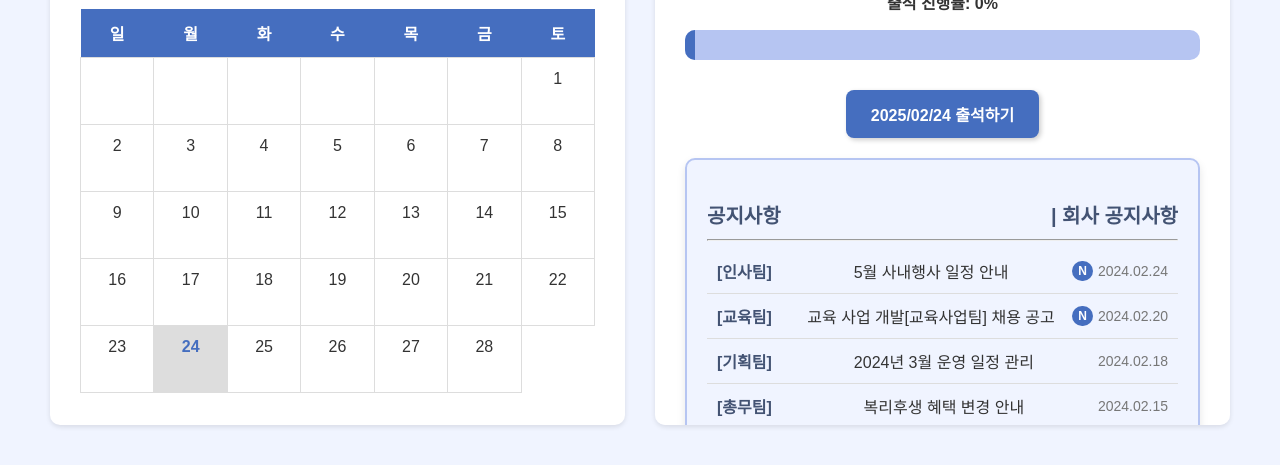
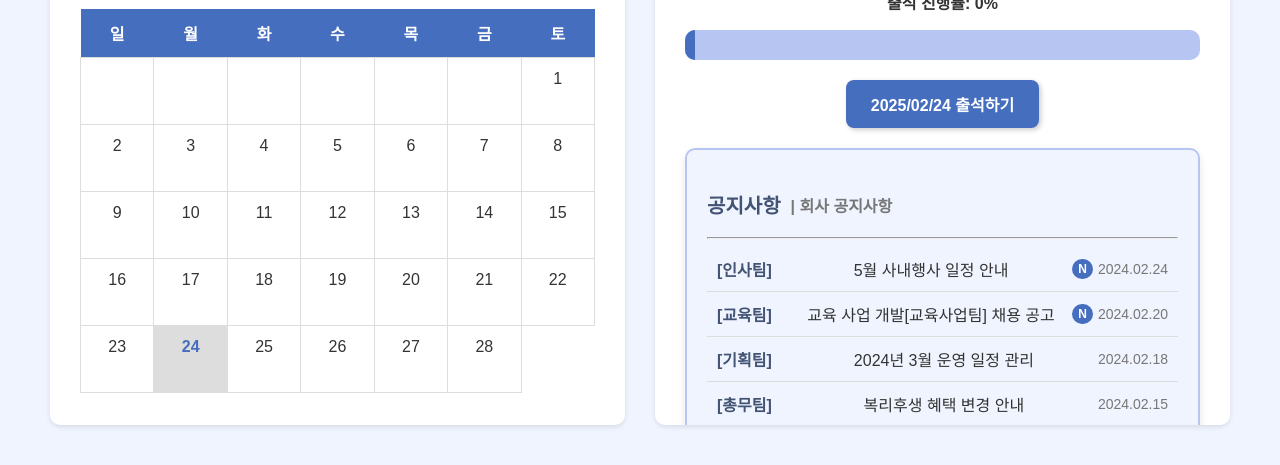
Before and after one commit to kjc0011/project-website, a website: page frontend/index.html in a window 1280 px wide. Shown: the part 295-760 px from the top of the page. Drawn offline with Linux system fonts and the light colour scheme.

Commit message:
yujin_ index 3차 수정

```diff
--- a/frontend/css/index.css
+++ b/frontend/css/index.css
@@ -162,7 +162,6 @@ nav ul li a:hover {
     font-size: 16px;
     font-weight: bold;
     transition: 0.3s;
-    margin-top: 10px;
     box-shadow: 2px 2px 5px rgba(0, 0, 0, 0.2);
 }
 
@@ -178,7 +177,7 @@ nav ul li a:hover {
 
 /* 공지사항 스타일 */
 .notice {
-    margin-top: 20px;
+    margin-top: 60px;
     padding: 15px;
     background-color: #F0F4FF;
     border-radius: 10px;
@@ -244,14 +243,27 @@ p.today-text {
     box-shadow: 0 4px 8px rgba(0, 0, 0, 0.1);
 }
 
+.nt {
+    display: flex;
+}
+
 /* 공지사항 제목 */
-.notice h3 {
+.notice h3.notice-title {
     font-size: 20px;
     font-weight: bold;
     color: #435373;
     display: flex;
     align-items: center;
     justify-content: space-between;
+    margin-bottom: 10px;
+}
+
+.notice h3.notice-subtitle {
+    font-size: 16px;
+    color: #777;
+    align-items: center;
+    margin: 21px 0px 10px 10px;
+    margin-top: 21px;
     margin-bottom: 10px;
 }
 
--- a/frontend/index.html
+++ b/frontend/index.html
@@ -54,8 +54,10 @@
 
             <!-- 공지사항 -->
             <div class="notice">
-                <h3>
-                    공지사항 <span class="sub-title">| 회사 공지사항</span>
+                <div class="nt">
+                    <h3 class="notice-title">공지사항</h3>
+                    <h3 class="notice-subtitle">| 회사 공지사항</h3>
+                </div>
                 </h3>
                 <hr class="divider">
                 <ul class="notice-list">
```
